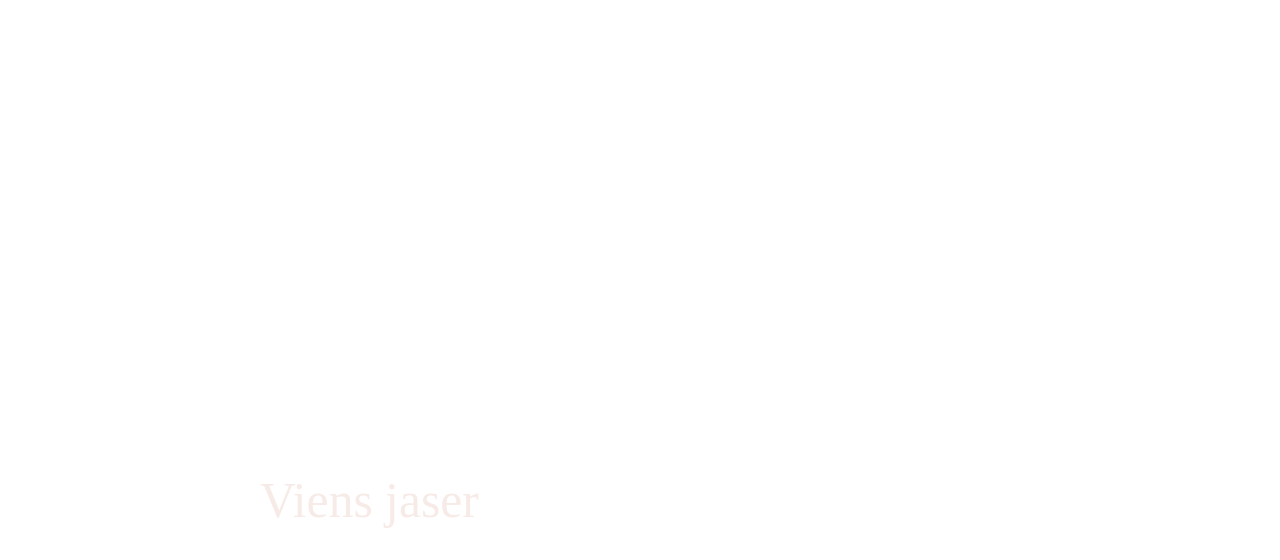
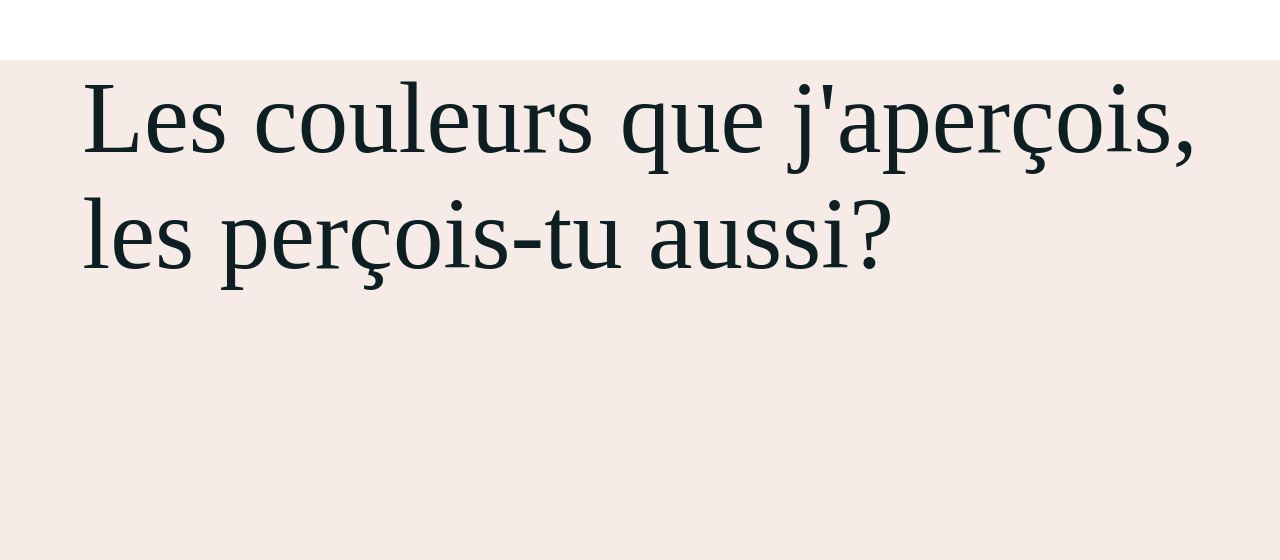
Before and after one commit to Orchydae/nomauclature, a React (Vite) app: page / in a window 1280 px wide. Shown: the part 3717-4277 px from the top of the page. Built offline with nearby package versions, Linux system fonts and the light colour scheme; a web font is replaced by a local one.

Commit message:
FEAT: Added quote transition

```diff
--- a/src/components/curvyTransition/CurvyTransition.tsx
+++ b/src/components/curvyTransition/CurvyTransition.tsx
@@ -20,7 +20,6 @@ function CurvyTransition() {
             scrub: 1,
             onUpdate: (self) => {
                 const height = 50 - (self.progress * 50);
-                console.log(height);
                 gsap.set(circleContainer, {
                     height: `${height}px`,
                     overwrite: true
--- a/src/components/curvyTransition/curvy-transition.module.css
+++ b/src/components/curvyTransition/curvy-transition.module.css
@@ -1,7 +1,6 @@
 .circleContainer {
     position: relative;
-    margin-top: 100px;
-    height: 10px;
+    margin-bottom: auto;
 
     .circle {
         box-shadow: 0 60px 50px rgba(0, 0, 0, 0.748);
@@ -9,8 +8,8 @@
         height: 1550%;
         width: 120%;
         left: -10%;
-        /* background: white; */
         border-radius: 0 0 50% 50%;
+        background: var(--secondary-color);
         z-index: 5;
     }
 }
--- /dev/null
+++ b/src/components/quoteTransition/QuoteTransition.tsx
@@ -0,0 +1,21 @@
+import styles from './quote-transition.module.css';
+
+import CurvyTransition from "../curvyTransition/CurvyTransition";
+
+function QuoteTransition() {
+    return (
+        <>
+            <div className={styles.quoteContainer}>
+                <span className={styles.quote}>
+                    Les couleurs que j'aperçois, <br />
+                    les perçois-tu aussi?
+                </span>
+
+            </div>
+            <CurvyTransition />
+        </>
+
+    )
+}
+
+export default QuoteTransition;
--- /dev/null
+++ b/src/components/quoteTransition/quote-transition.module.css
@@ -0,0 +1,8 @@
+
+.quoteContainer {
+    font-size: clamp(1.5em, calc(1.5em + 6vw), 10vw);
+    display: flex;
+    justify-content: center;
+    background: var(--secondary-color);
+    color: var(--dark-color);
+}
--- a/src/components/shared/footer/Footer.module.css
+++ b/src/components/shared/footer/Footer.module.css
@@ -4,10 +4,10 @@
   justify-content: flex-end;
   align-items: center;
   gap: 10em;
-  background: var(--rich-black-color);
+  background: black;
   width: 100%;
-  height: 100vh;
-  padding: 200px 100px 50px 100px;
+  height: 101vh;
+  z-index: -1;
 
   .getInTouchContainer {
     display: flex;
--- a/src/components/shared/footer/Footer.tsx
+++ b/src/components/shared/footer/Footer.tsx
@@ -109,7 +109,6 @@ function Footer() {
     }, []);
 
     return (
-        <>
         <footer className={styles.footerContainer}>
             <div className={styles.getInTouchContainer}>
                 <div className={styles.quoteContainer}>
@@ -169,7 +168,6 @@ function Footer() {
                 </div>
             </div>
         </footer>
-        </>
     );
 }
 
--- a/src/components/slidingImages/SlidingImages.tsx
+++ b/src/components/slidingImages/SlidingImages.tsx
@@ -1,4 +1,4 @@
-import styles from './sliding-images-style.module.css';
+import styles from './sliding-images.module.css';
 import gsap from 'gsap';
 import { ScrollTrigger } from 'gsap/ScrollTrigger';
 
@@ -60,7 +60,6 @@ function SlidingImages() {
             end: "bottom top",
             markers: false,
             onUpdate: self => {
-                console.log(self.progress);
                 const x1Progress = self.progress * 150;
                 const x2Progress = self.progress * -150;
                 gsap.to(slider1, { x: x1Progress, overwrite: true });
--- a/src/components/slidingImages/sliding-images-style.module.css
+++ b/src/components/slidingImages/sliding-images.module.css
@@ -2,7 +2,7 @@
     display: flex;
     flex-direction: column;
     gap: 2vw;
-    margin-top: 200px;
+    margin: 200px 0;
     /* background: pink; */
 
     .slider {
--- a/src/layouts/rootLayout/RootLayout.tsx
+++ b/src/layouts/rootLayout/RootLayout.tsx
@@ -1,11 +1,14 @@
-import { useCallback, useEffect, useRef } from "react";
+import { useCallback, useEffect, useState, useRef } from "react";
 
 import { Outlet } from "react-router-dom";
 import Header from "../header/Header";
 import Footer from "../../components/shared/footer/Footer";
+import CurvyTransition from "../../components/curvyTransition/CurvyTransition";
+import QuoteTransition from "../../components/quoteTransition/QuoteTransition";
 
 function RootLayout() {
-    const gradientRef = useRef(null);
+    const gradientRef = useRef<HTMLDivElement>(null);
+    const [gradientPosition, setGradientPosition] = useState({ x: 50, y: 50 });
 
     // Memoize the moveGradient function to prevent unnecessary re-renders
     const moveGradient = useCallback((e: MouseEvent) => {
@@ -48,7 +51,10 @@ function RootLayout() {
             <main>
                 <Outlet />
             </main>
+            <QuoteTransition />
             <Footer />
+
+
         </div>
     )
 }
--- a/src/pages/index/App.tsx
+++ b/src/pages/index/App.tsx
@@ -11,11 +11,12 @@ function App() {
     return (
         <div className={styles.appContainer}>
             <Hero />
-            <AboutUs/>
-            <Members/>
-            <MeliMelo/>
-            <SlidingImages/>
-            <CurvyTransition/>
+            <AboutUs />
+            <Members />
+            <MeliMelo />
+            <SlidingImages />
+
+
         </div>
     );
 }
```
Lines whose indentation alone changed are shown as unchanged.
